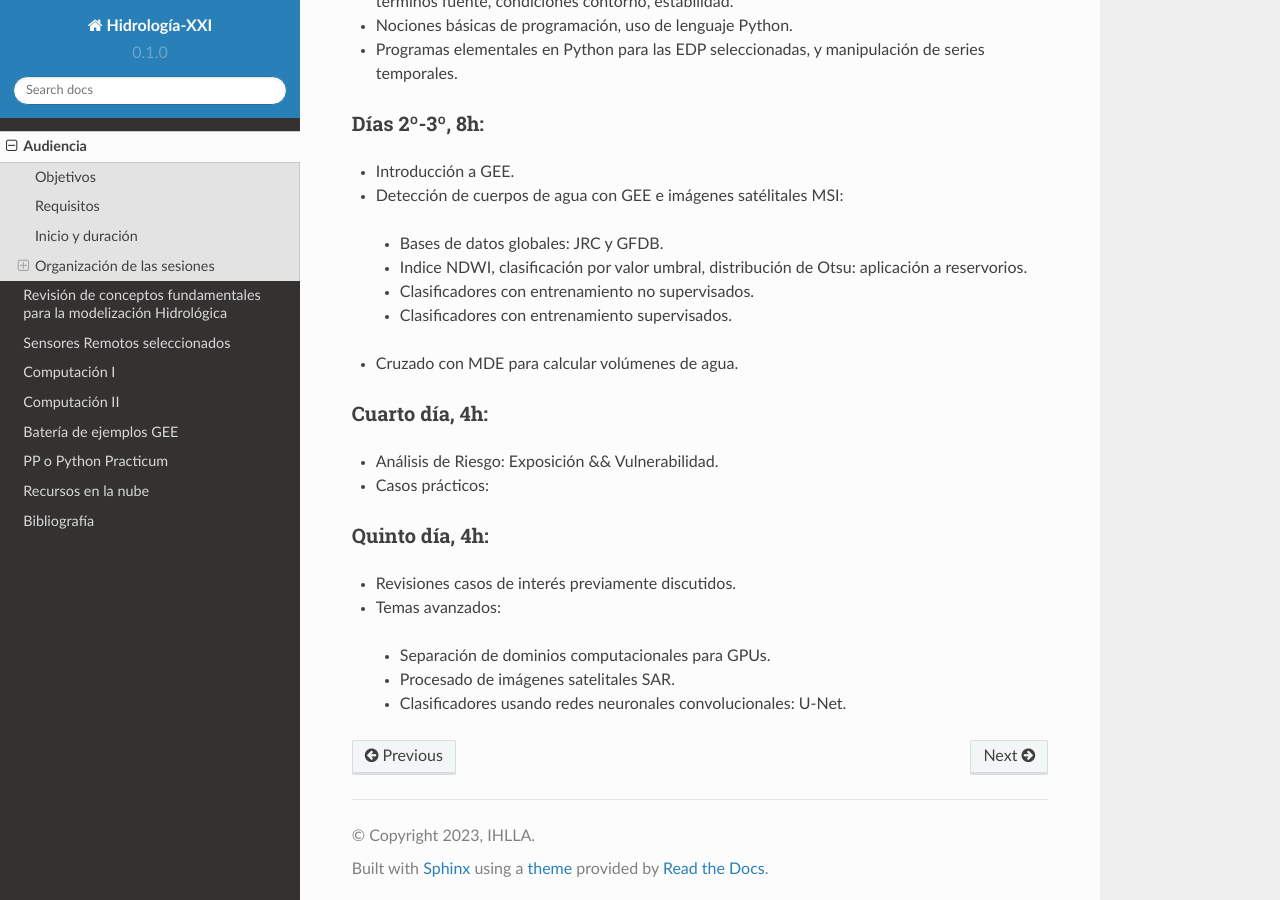
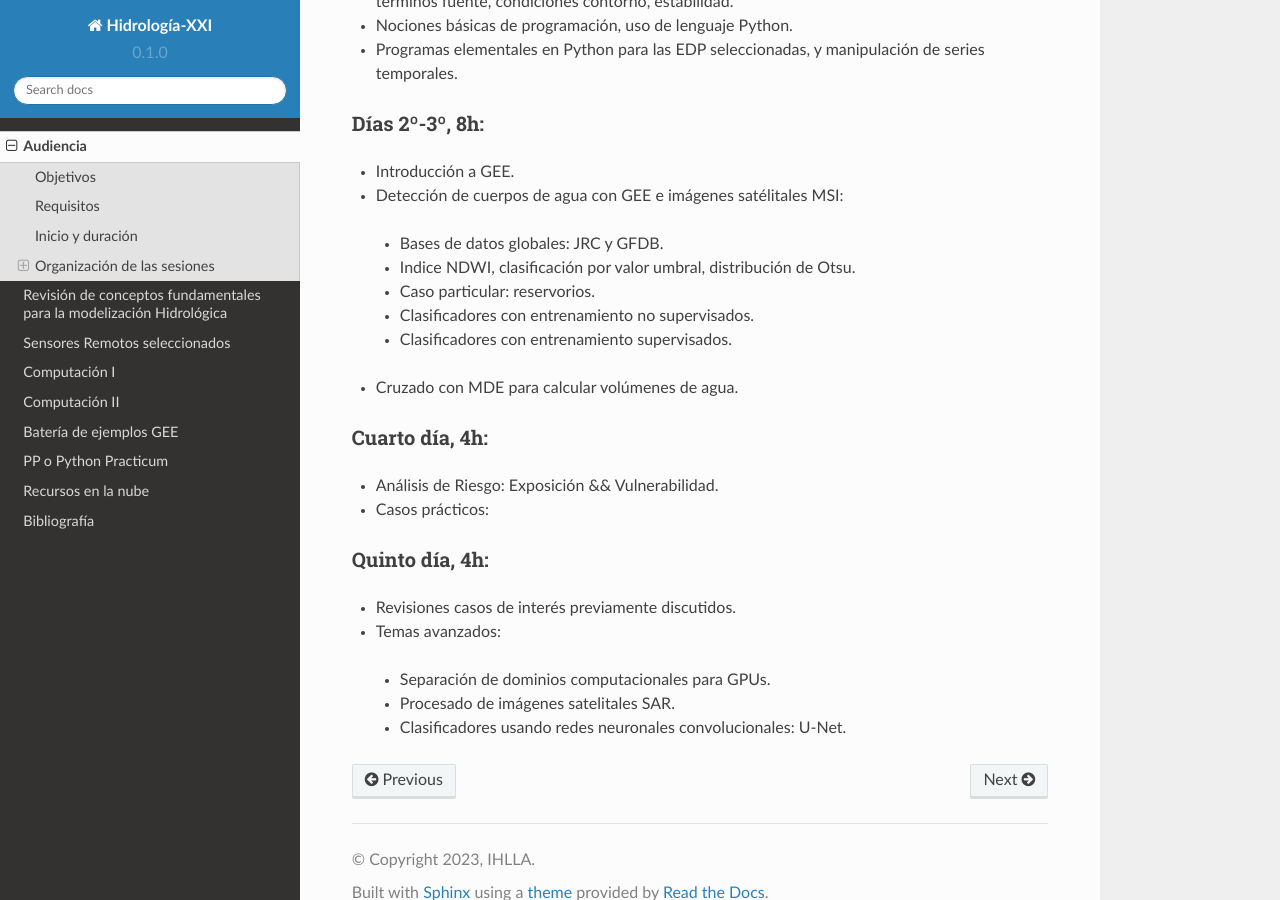
Before and after one commit to ivillamadrid/HidrologiaXXI, a Sphinx documentation site: the page built from docs/source/audiencia.rst, in a window 1280 px wide and 900 px high, scrolled down 1188 px. Built offline with Sphinx 7.4.7 and the Read the Docs theme 2.0.0, drawn with Linux system fonts in a browser that asks for light colours.

Commit message:
Update audiencia.rst

```diff
--- a/docs/source/audiencia.rst
+++ b/docs/source/audiencia.rst
@@ -51,7 +51,8 @@ Días 2º-3º, 8h:
 * Introducción a GEE.
 * Detección de cuerpos de agua con GEE e imágenes satélitales MSI:
  * Bases de datos globales: JRC y GFDB.
- * Indice NDWI, clasificación por valor umbral, distribución de Otsu: aplicación a reservorios.
+ * Indice NDWI, clasificación por valor umbral, distribución de Otsu.
+ * Caso particular: reservorios.
  * Clasificadores con entrenamiento no supervisados.
  * Clasificadores con entrenamiento supervisados.
 * Cruzado con MDE para calcular volúmenes de agua.
```
